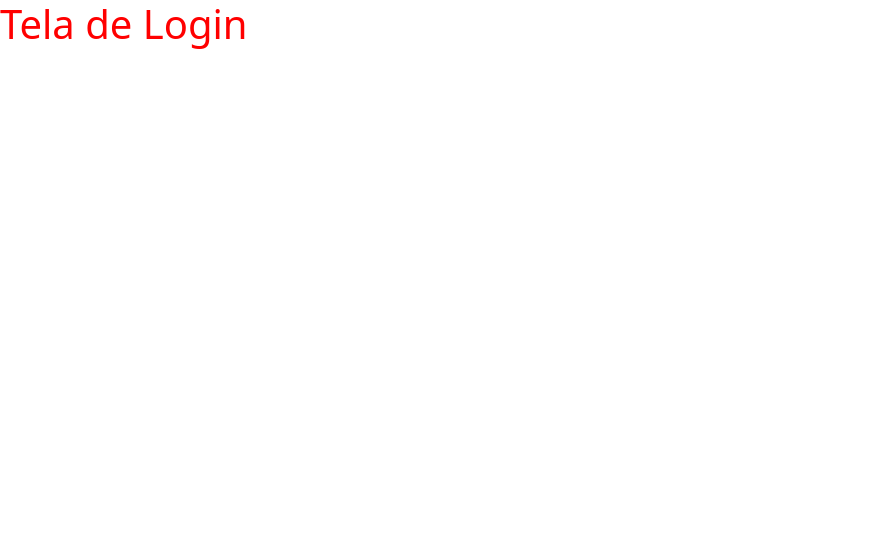
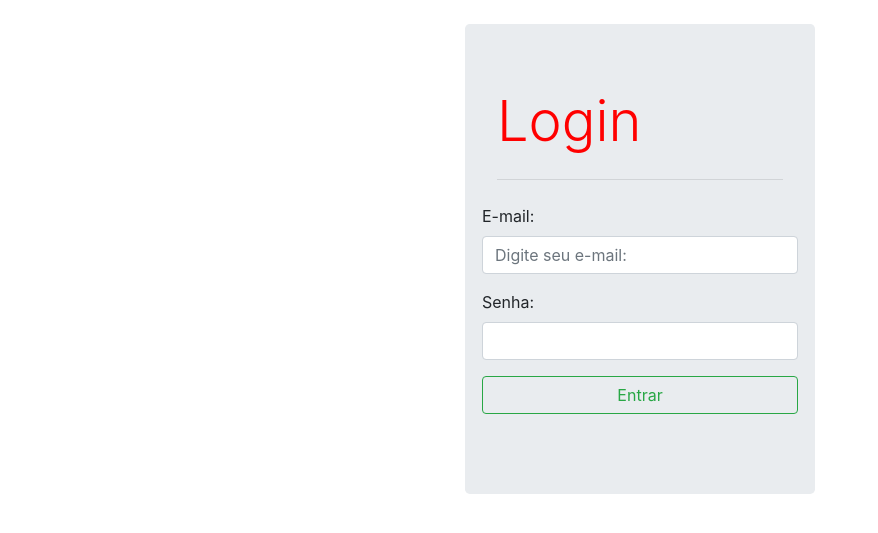
Before and after one commit to devLeSilverio/PHP_Project_Login, a CodeIgniter app: page /project_login/ in a window 1280 px wide. Shown: the top 533 px of the page, without its empty margins (0-878 px from the left). Run offline with CodeIgniter, Linux system fonts and the light colour scheme.

```diff
--- a/application/views/login.php
+++ b/application/views/login.php
@@ -4,12 +4,41 @@
 	<meta charset="UTF-8">
 	<meta http-equiv="X-UA-Compatible" content="IE=edge">
 	<meta name="viewport" content="width=device-width, initial-scale=1.0">
-	<link href="https://cdn.jsdelivr.net/npm/bootstrap@5.1.0/dist/css/bootstrap.min.css" rel="stylesheet" integrity="sha384-KyZXEAg3QhqLMpG8r+8fhAXLRk2vvoC2f3B09zVXn8CA5QIVfZOJ3BCsw2P0p/We" crossorigin="anonymous">
-  <link rel="stylesheet"  href="<?=base_url()?>assets/css/login.css">
+	<link rel="stylesheet" href="https://cdn.jsdelivr.net/npm/bootstrap@4.6.0/dist/css/bootstrap.min.css" integrity="sha384-B0vP5xmATw1+K9KRQjQERJvTumQW0nPEzvF6L/Z6nronJ3oUOFUFpCjEUQouq2+l" crossorigin="anonymous">
+	<link rel="stylesheet"  href="<?=base_url()?>assets/css/login.css">
 	<title>Login</title>
 </head>
 <body>
-	<h1> Tela de Login </h1>
+	<div class="container">
+		<div class="row mt-4">
+			<div class="col-4 offset-4">
+				<div class="jumbotron">
+					<h1 class="display-4">Login</h1>
+					<hr class="my-4">
+					<form action="">
+					<div class="form-group">
+								<div class="row">
+									<label for="email">E-mail:</label>
+									<input type="email" id="email" class="form-control" placeholder="Digite seu e-mail:">
+								</div>
+				 	</div>
+					 <div class="form-group">
+					 			<div class="row">
+									<label for="password">Senha:</label>
+									<input type="password" id="password" class="form-control">
+								</div>
+				 	</div>
+					 <div class="form-group">
+					 			<div class="row">
+								<button class="btn btn-outline-success btn-block" type="submit" >Entrar</button>
+								</div>
+				 	</div>
+						</form>
+					</div>
+				</div>
+			</div>
+		</div>
+	</div>
 
 
 </body>
```
